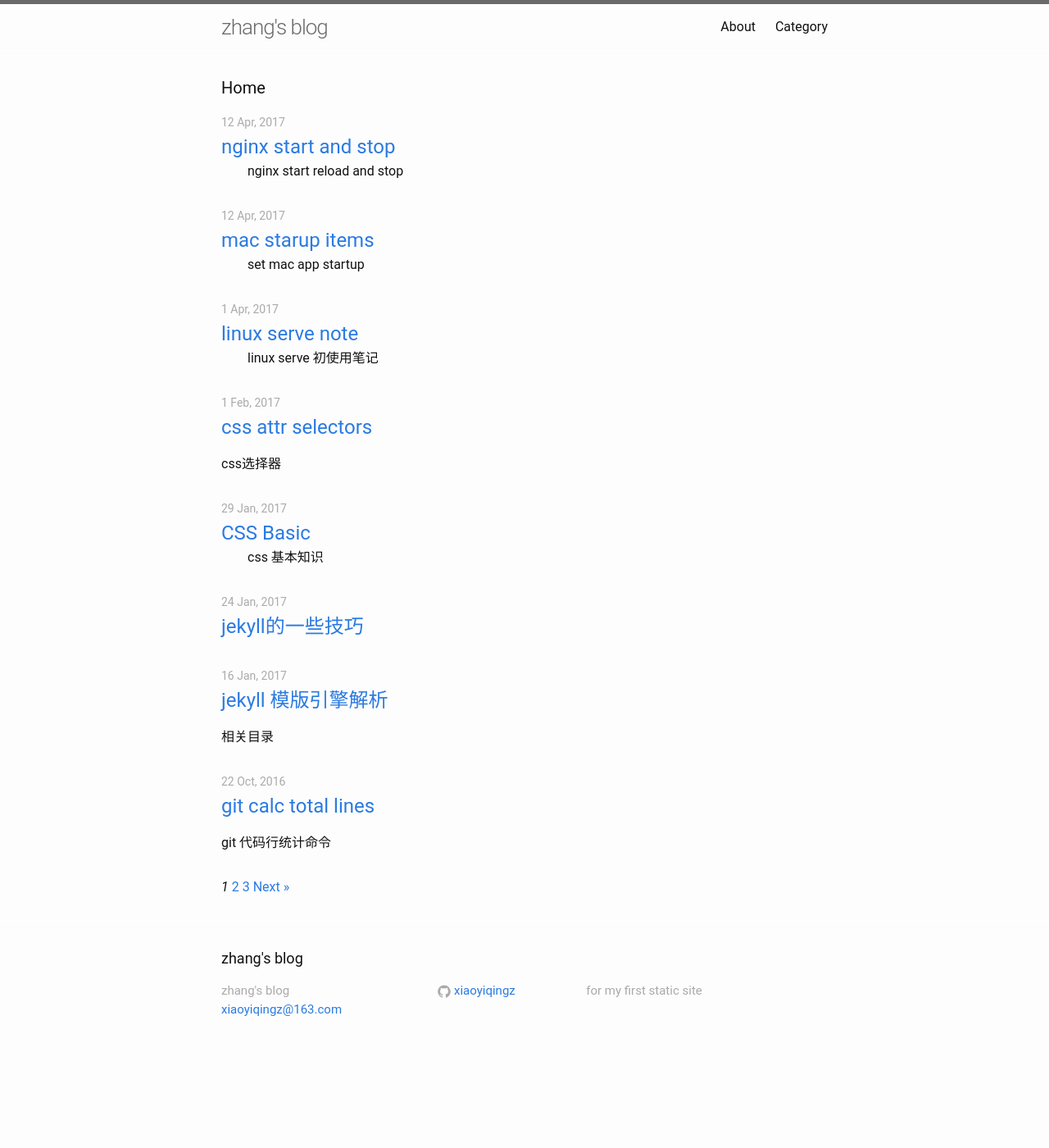
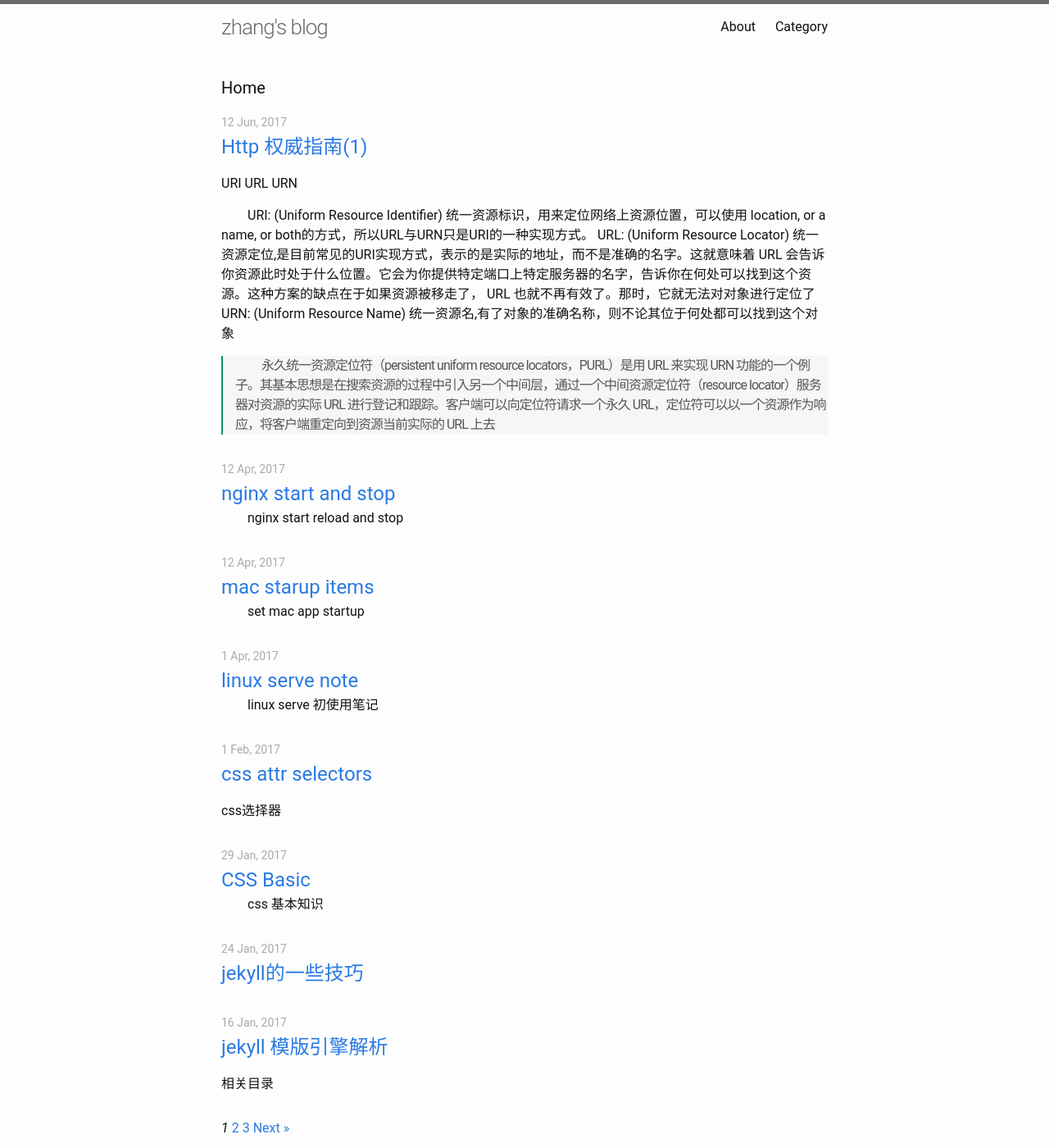
Before and after one commit to xiaoyiqingz/zblog, a Jekyll site: the page built from index.html, in a window 1280 px wide and 1400 px high. Shown: the whole window at 82% size. Built offline with Jekyll 4.4.1, drawn with Linux system fonts in a browser that asks for light colours; the list of posts is cut into pages by our own code; a file with an impossible date is left out.

Commit message:
add yaml date

```diff
--- a/_posts/2017-06-12-http-socket.md
+++ b/_posts/2017-06-12-http-socket.md
@@ -1,7 +1,7 @@
 ---
 layout: post
 title: "Http 权威指南(1)"
-date:
+date: 2017-06-12
 categories: http
 ---
 
```
